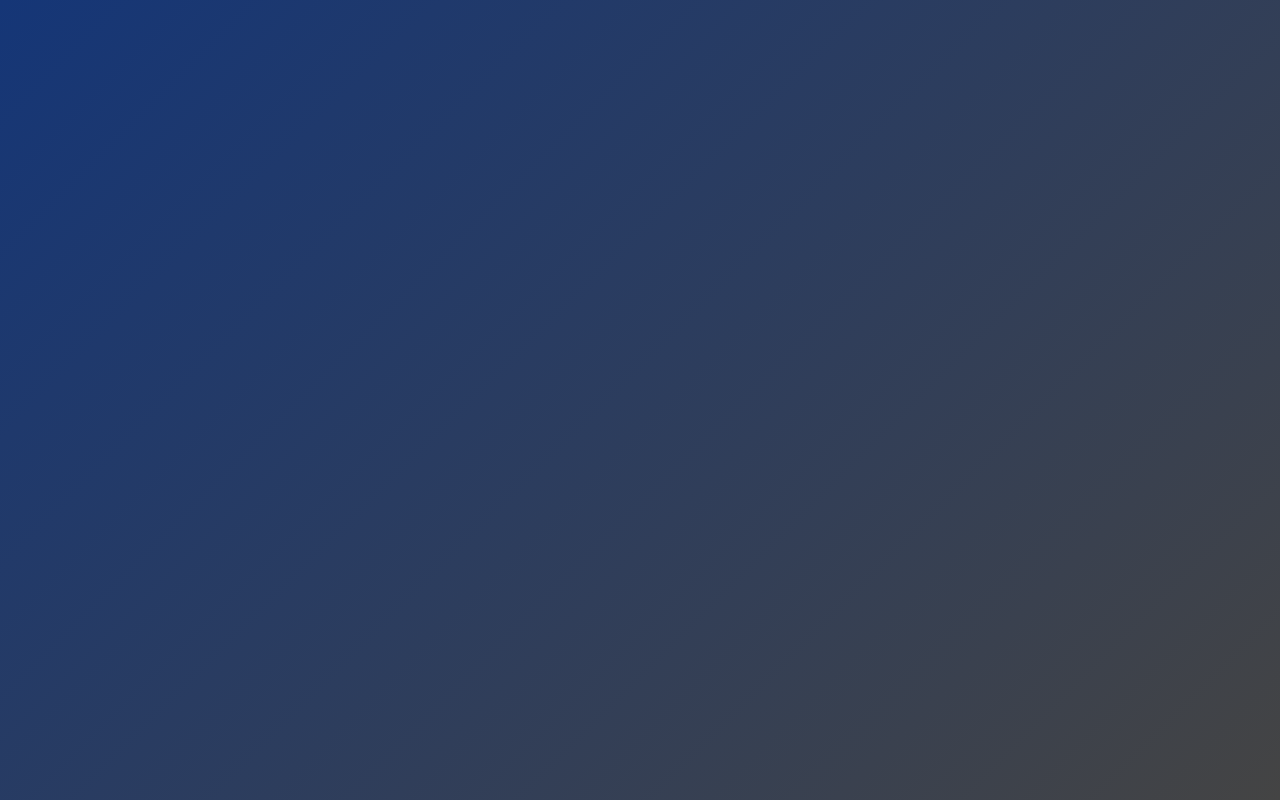
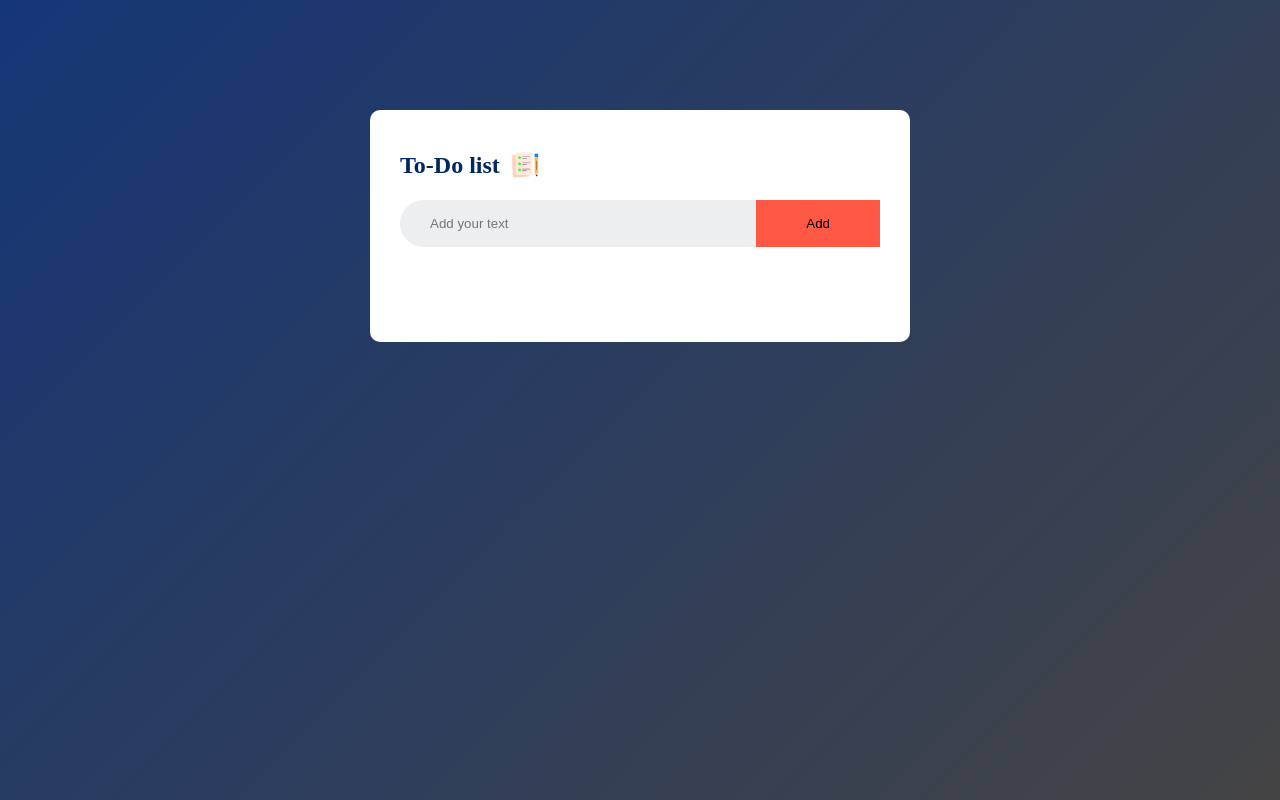
Before and after one commit to suniljangir/To-Do, a plain HTML site: page index.html in a window 1280 px wide. Drawn offline with Linux system fonts and the light colour scheme.

Commit message:
implemented styling over input and search button

```diff
--- a/index.html
+++ b/index.html
@@ -6,6 +6,14 @@
     <link rel="stylesheet" href="style.css" />
   </head>
   <body>
-    <div class="container"></div>
+    <div class="container">
+      <div class="todo-app">
+        <h2>To-Do list <img src="images/icon.png" /></h2>
+        <div class="row">
+          <input type="test" id="input-box" placeholder="Add your text" />
+          <button>Add</button>
+        </div>
+      </div>
+    </div>
   </body>
 </html>
--- a/style.css
+++ b/style.css
@@ -10,3 +10,47 @@ box-sizing: border-box;
     background: linear-gradient(135deg, #153677, #444);
     padding: 10px;
 }
+.todo-app{
+    width: 100%;
+    max-width: 540px;
+    background: #fff;
+    margin: 100px auto 20px;
+    padding: 40px 30px 70px;
+border-radius: 10px;
+
+}
+.todo-app h2{
+ color: #002765;
+ display: flex;
+ align-items: center;
+ margin-bottom: 20px;
+
+}
+.todo-app h2 img{
+width: 30px;
+margin-left: 10px;
+}
+.row{
+display: flex;
+align-items: center;
+justify-content: space-between;
+background: #edeef0 ;
+border-radius: 30px;
+padding-left: 20px;
+margin-bottom: 25px;
+}
+input{
+flex:1;
+border: none;
+outline: none;
+background: transparent;
+padding:10px;
+font-weight: 14px;
+}
+button{
+    border: none;
+    outline: none;
+    padding: 16px 50px;
+    background: #ff5945 ;
+
+}
```
